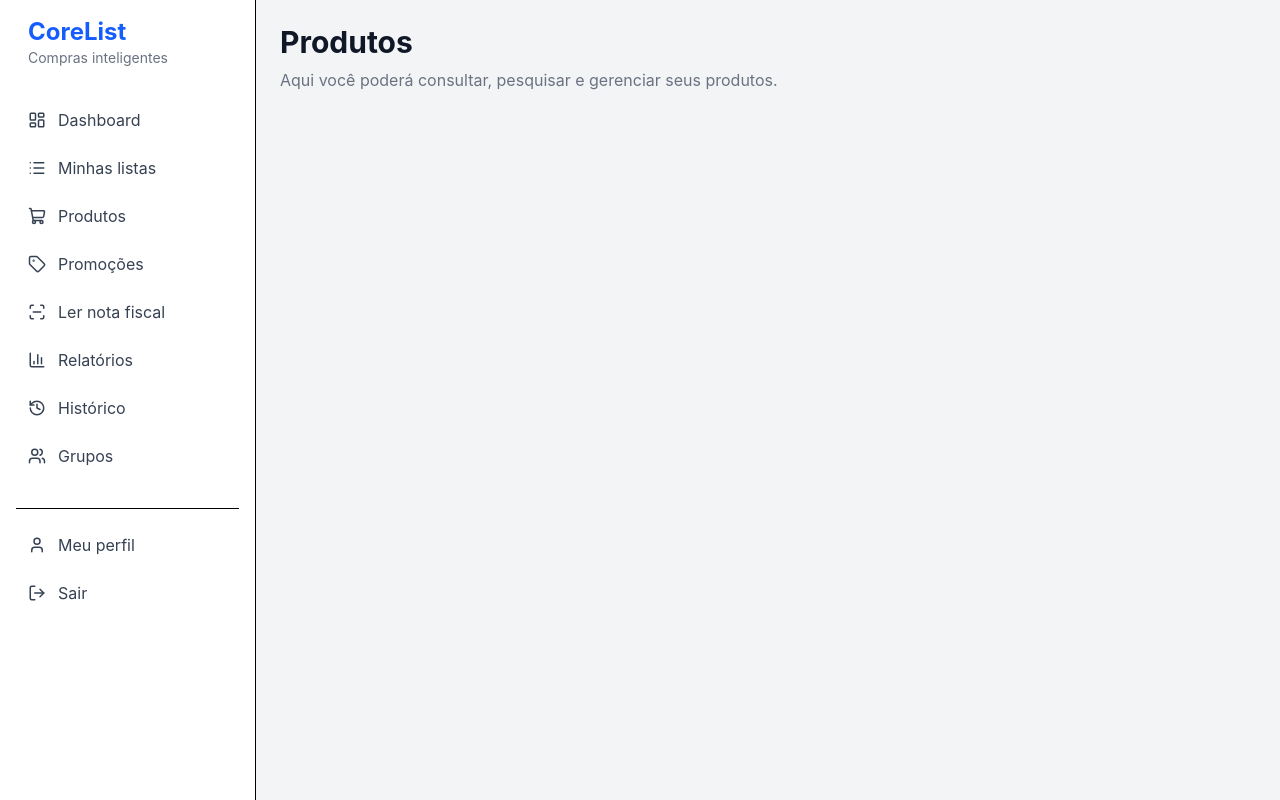
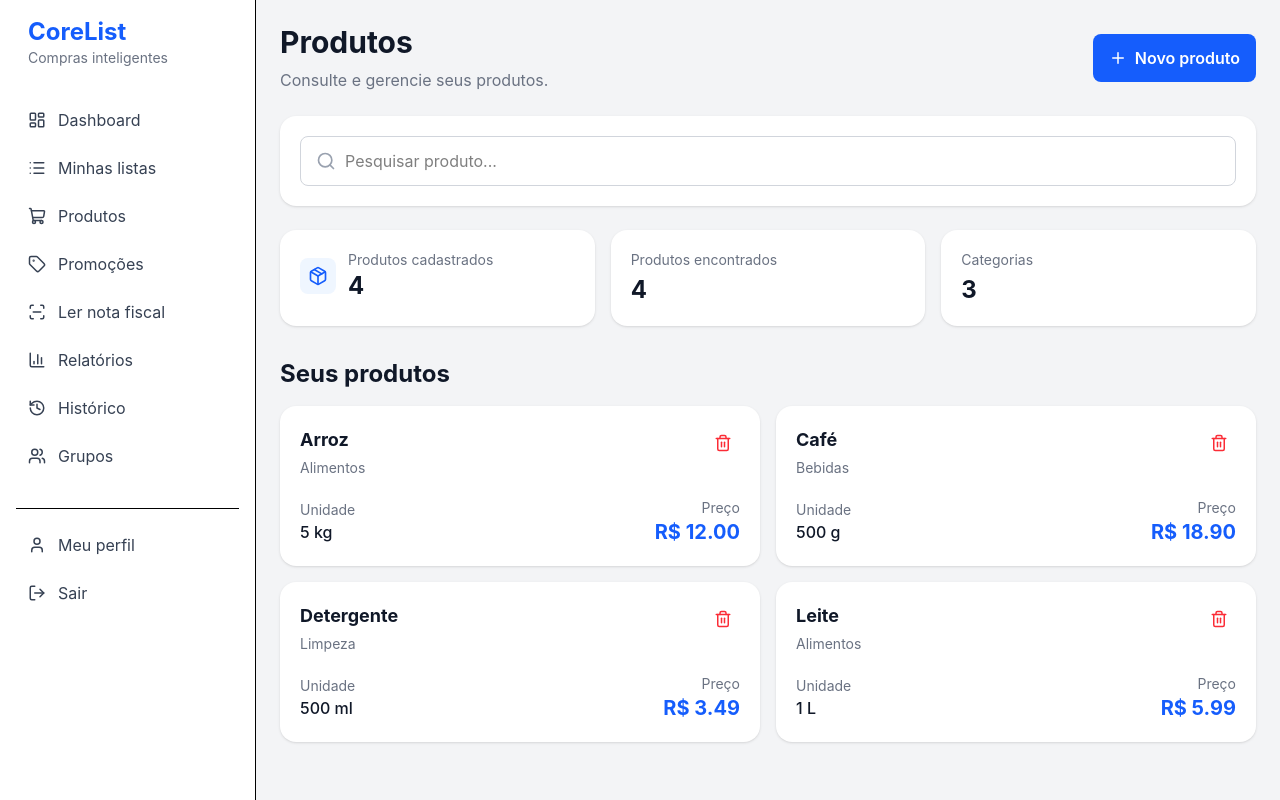
Before and after one commit to jvxp34/corelist-frontend-v2, a React (Vite) app: page /produtos in a window 1280 px wide. Built offline with nearby package versions, Linux system fonts and the light colour scheme.

Commit message:
feat: adiciona cadastro de produtos

```diff
--- a/src/pages/Products.tsx
+++ b/src/pages/Products.tsx
@@ -1,13 +1,384 @@
+import { useState } from 'react'
+import { Plus, Search, Package, Trash2 } from 'lucide-react'
+
 function Products() {
+  const [busca, setBusca] = useState('')
+  const [mostrarFormulario, setMostrarFormulario] = useState(false)
+  const [nomeProduto, setNomeProduto] = useState('')
+  const [categoria, setCategoria] = useState('')
+  const [preco, setPreco] = useState('')
+  const [unidade, setUnidade] = useState('')
+
+  const [produtos, setProdutos] = useState([
+    {
+      id: 1,
+      nome: 'Arroz',
+      categoria: 'Alimentos',
+      preco: 12.00,
+      unidade: '5 kg',
+    },
+    {
+      id: 2,
+      nome: 'Café',
+      categoria: 'Bebidas',
+      preco: 18.90,
+      unidade: '500 g',
+    },
+    {
+      id: 3,
+      nome: 'Detergente',
+      categoria: 'Limpeza',
+      preco: 3.49,
+      unidade: '500 ml',
+    },
+    {
+      id: 4,
+      nome: 'Leite',
+      categoria: 'Alimentos',
+      preco: 5.99,
+      unidade: '1 L',
+    },
+  ])
+
+  function removerProduto(id: number) {
+    setProdutos(
+      produtos.filter((produto) => produto.id !== id)
+    )
+  }
+
+  const produtosFiltrados = produtos.filter((produto) =>
+    produto.nome.toLowerCase().includes(busca.toLowerCase())
+  )
+
+  const categorias = new Set(
+  produtos.map((produto) => produto.categoria)
+)
+
+  function adicionarProduto() {
+  if (
+    nomeProduto.trim() === '' ||
+    categoria.trim() === '' ||
+    preco === '' ||
+    unidade.trim() === ''
+  ) {
+    return
+  }
+
+  const novoProduto = {
+    id: Date.now(),
+    nome: nomeProduto,
+    categoria: categoria,
+    preco: Number(preco),
+    unidade: unidade,
+  }
+
+  setProdutos([...produtos, novoProduto])
+
+  setNomeProduto('')
+  setCategoria('')
+  setPreco('')
+  setUnidade('')
+  setMostrarFormulario(false)
+}
+
   return (
+    <div className="mx-auto max-w-6xl">
+
+      {/* Cabeçalho */}
+      <div className="flex items-center justify-between">
+
         <div>
           <h1 className="text-3xl font-bold text-gray-900">
             Produtos
           </h1>
 
           <p className="mt-2 text-gray-500">
-        Aqui você poderá consultar, pesquisar e gerenciar seus produtos.
+            Consulte e gerencie seus produtos.
           </p>
+        </div>
+
+        <button
+          type="button"
+          onClick={() => setMostrarFormulario(true)}
+          className="flex items-center gap-2 rounded-lg bg-blue-600 px-4 py-3 font-semibold text-white transition hover:bg-blue-700"
+        >
+          <Plus size={18} />
+          Novo produto
+        </button>
+
+      </div>
+
+      {mostrarFormulario && (
+  <div className="mt-6 rounded-2xl bg-white p-6 shadow">
+
+    <h2 className="text-xl font-bold text-gray-900">
+      Novo produto
+    </h2>
+
+    <p className="mt-1 text-sm text-gray-500">
+      Cadastre um novo produto.
+    </p>
+
+    <div className="mt-5 grid gap-4 md:grid-cols-2">
+
+      <div>
+        <label className="text-sm font-medium text-gray-700">
+          Nome do produto
+        </label>
+
+        <input
+          type="text"
+          value={nomeProduto}
+          onChange={(event) => setNomeProduto(event.target.value)}
+          placeholder="Ex: Arroz"
+          className="mt-2 w-full rounded-lg border border-gray-300 px-4 py-3 outline-none focus:border-blue-600"
+        />
+      </div>
+
+      <div>
+        <label className="text-sm font-medium text-gray-700">
+          Categoria
+        </label>
+
+        <input
+          type="text"
+          value={categoria}
+          onChange={(event) => setCategoria(event.target.value)}
+          placeholder="Ex: Alimentos"
+          className="mt-2 w-full rounded-lg border border-gray-300 px-4 py-3 outline-none focus:border-blue-600"
+        />
+      </div>
+
+      <div>
+        <label className="text-sm font-medium text-gray-700">
+          Preço
+        </label>
+
+        <input
+          type="number"
+          min="0"
+          step="0.01"
+          value={preco}
+          onChange={(event) => setPreco(event.target.value)}
+          placeholder="Ex: 12.90"
+          className="mt-2 w-full rounded-lg border border-gray-300 px-4 py-3 outline-none focus:border-blue-600"
+        />
+      </div>
+
+      <div>
+        <label className="text-sm font-medium text-gray-700">
+          Unidade
+        </label>
+
+        <input
+          type="text"
+          value={unidade}
+          onChange={(event) => setUnidade(event.target.value)}
+          placeholder="Ex: 5 kg"
+          className="mt-2 w-full rounded-lg border border-gray-300 px-4 py-3 outline-none focus:border-blue-600"
+        />
+      </div>
+
+    </div>
+
+    <div className="mt-6 flex gap-3">
+
+      <button
+        type="button"
+        onClick={() => {
+          setMostrarFormulario(false)
+          setNomeProduto('')
+          setCategoria('')
+          setPreco('')
+          setUnidade('')
+        }}
+        className="rounded-lg border border-gray-300 px-4 py-2 font-medium hover:bg-gray-50"
+      >
+        Cancelar
+      </button>
+
+      <button
+        type="button"
+        onClick={adicionarProduto}
+        className="rounded-lg bg-blue-600 px-4 py-2 font-medium text-white hover:bg-blue-700"
+      >
+        Adicionar produto
+      </button>
+
+    </div>
+
+  </div>
+)}
+
+      {/* Pesquisa */}
+      <div className="mt-6 rounded-2xl bg-white p-5 shadow">
+
+        <div className="relative">
+
+          <Search
+            size={20}
+            className="absolute left-4 top-1/2 -translate-y-1/2 text-gray-400"
+          />
+
+          <input
+            type="text"
+            value={busca}
+            onChange={(event) => setBusca(event.target.value)}
+            placeholder="Pesquisar produto..."
+            className="w-full rounded-lg border border-gray-300 py-3 pl-11 pr-4 outline-none focus:border-blue-600"
+          />
+
+        </div>
+
+      </div>
+
+      {/* Resumo */}
+      <div className="mt-6 grid gap-4 md:grid-cols-3">
+
+        <div className="rounded-2xl bg-white p-5 shadow">
+
+          <div className="flex items-center gap-3">
+
+            <div className="rounded-lg bg-blue-50 p-2 text-blue-600">
+              <Package size={20} />
+            </div>
+
+            <div>
+              <p className="text-sm text-gray-500">
+                Produtos cadastrados
+              </p>
+
+              <p className="text-2xl font-bold text-gray-900">
+                {produtos.length}
+              </p>
+            </div>
+
+          </div>
+
+        </div>
+
+        <div className="rounded-2xl bg-white p-5 shadow">
+
+          <p className="text-sm text-gray-500">
+            Produtos encontrados
+          </p>
+
+          <p className="mt-1 text-2xl font-bold text-gray-900">
+            {produtosFiltrados.length}
+          </p>
+
+        </div>
+
+        <div className="rounded-2xl bg-white p-5 shadow">
+
+          <p className="text-sm text-gray-500">
+            Categorias
+          </p>
+
+          <p className="mt-1 text-2xl font-bold text-gray-900">
+            {categorias.size}
+          </p>
+
+        </div>
+
+      </div>
+
+      {/* Lista de produtos */}
+      <div className="mt-8">
+
+        <h2 className="text-2xl font-bold text-gray-900">
+          Seus produtos
+        </h2>
+
+        {produtosFiltrados.length === 0 ? (
+
+          <div className="mt-4 rounded-2xl bg-white p-8 text-center shadow">
+
+            <Package
+              size={40}
+              className="mx-auto text-gray-400"
+            />
+
+            <h3 className="mt-4 text-lg font-semibold text-gray-900">
+              Nenhum produto encontrado
+            </h3>
+
+            <p className="mt-1 text-gray-500">
+              Tente pesquisar por outro nome.
+            </p>
+
+          </div>
+
+        ) : (
+
+          <div className="mt-4 grid gap-4 md:grid-cols-2">
+
+            {produtosFiltrados.map((produto) => (
+
+              <div
+                key={produto.id}
+                className="rounded-2xl bg-white p-5 shadow"
+              >
+
+                <div className="flex items-start justify-between">
+
+                  <div>
+
+                    <h3 className="text-lg font-bold text-gray-900">
+                      {produto.nome}
+                    </h3>
+
+                    <p className="mt-1 text-sm text-gray-500">
+                      {produto.categoria}
+                    </p>
+
+                  </div>
+
+                  <button
+                    type="button"
+                    onClick={() => removerProduto(produto.id)}
+                    className="rounded-lg p-2 text-red-500 transition hover:bg-red-50"
+                    title="Remover produto"
+                  >
+                    <Trash2 size={18} />
+                  </button>
+
+                </div>
+
+                <div className="mt-5 flex items-center justify-between">
+
+                  <div>
+                    <p className="text-sm text-gray-500">
+                      Unidade
+                    </p>
+
+                    <p className="font-medium text-gray-900">
+                      {produto.unidade}
+                    </p>
+                  </div>
+
+                  <div className="text-right">
+                    <p className="text-sm text-gray-500">
+                      Preço
+                    </p>
+
+                    <p className="text-xl font-bold text-blue-600">
+                      R$ {produto.preco.toFixed(2)}
+                    </p>
+                  </div>
+
+                </div>
+
+              </div>
+
+            ))}
+
+          </div>
+
+        )}
+
+      </div>
+
     </div>
   )
 }
```
Lines whose indentation alone changed are shown as unchanged.
